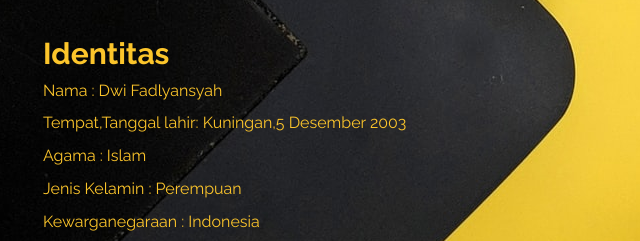
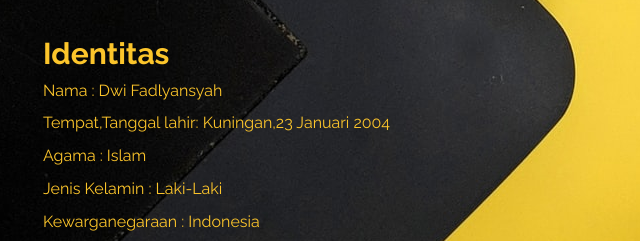
Before and after one commit to DwiFadlyansyah/DwiFadlyansyah.github.io, a plain HTML site: page index.html in a window 1280 px wide. Shown: the part 1692-1933 px from the top of the page, 612-1252 px from the left. Drawn offline with Linux system fonts and the light colour scheme.

Commit message:
Update index.html

```diff
--- a/index.html
+++ b/index.html
@@ -159,9 +159,9 @@
 					<div class="col-md-6 col-xs-11 wow fadeInRight" data-wow-delay="0.9s">
 						<h2>Identitas</h2>
 						<p>Nama                : Dwi Fadlyansyah</p>
-						<p>Tempat,Tanggal lahir: Kuningan,5 Desember 2003</p>
+						<p>Tempat,Tanggal lahir: Kuningan,23 Januari 2004</p>
 						<p>Agama               : Islam</p>
-						<p>Jenis Kelamin       : Perempuan</p>
+						<p>Jenis Kelamin       : Laki-Laki</p>
 						<p>Kewarganegaraan     : Indonesia</p>
 						<p>Status              : Belum Menikah</p>
 						<H2>Pendidikan</H2>
```
